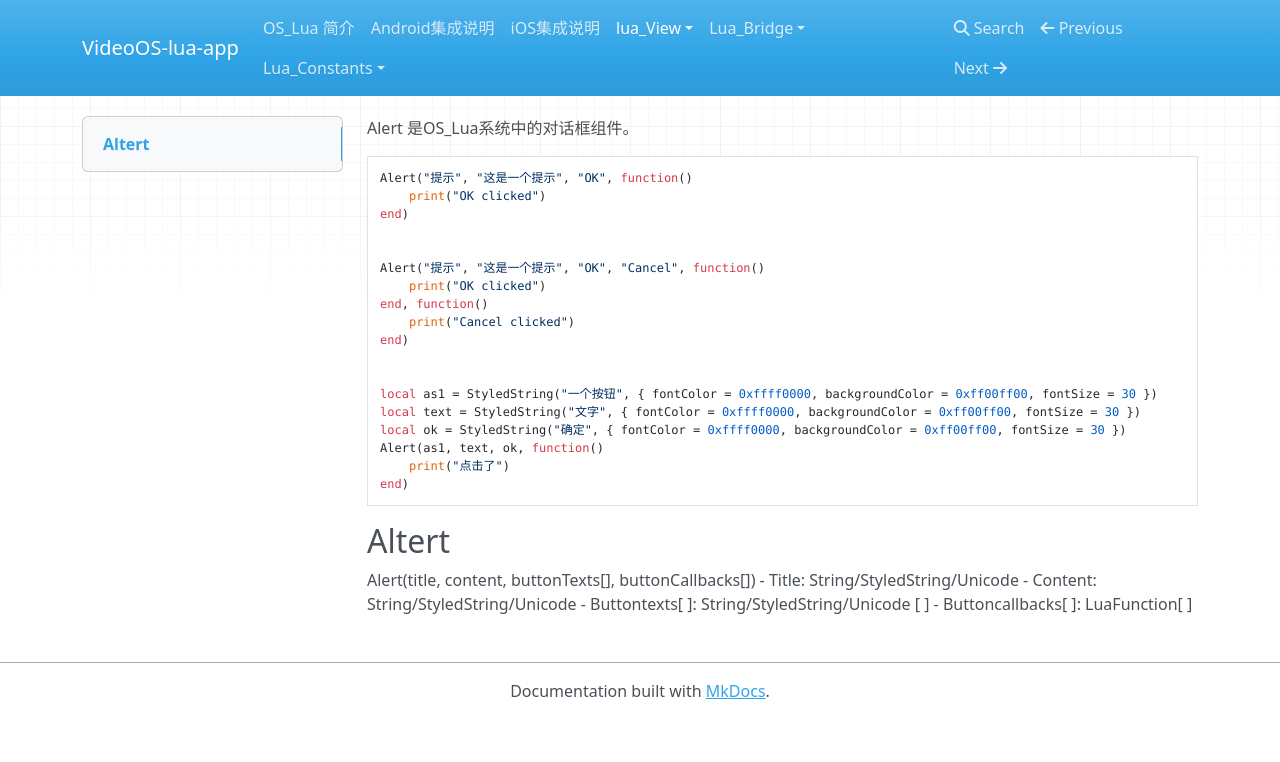
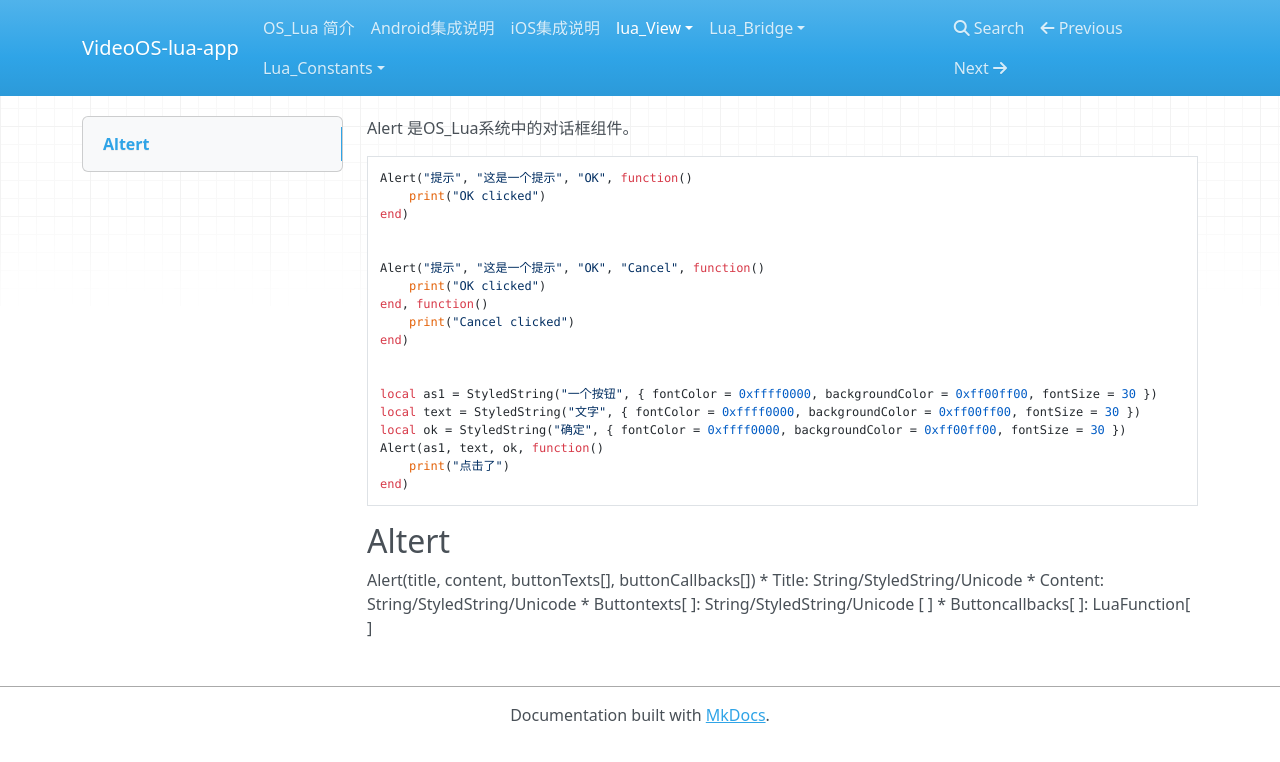
Before and after one commit to VideoOS/VideoOS-lua-app, an MkDocs documentation site: the page built from docs/API/Lua_View/Alert.md, in a window 1280 px wide. Shown: the top 762 px of the page. Built offline with MkDocs 1.6.1, drawn with Linux system fonts in a browser that asks for light colours; nearby versions of some CDN libraries; part of the change alters nothing that is shown.

````diff
--- a/docs/API/Lua_View/Alert.md
+++ b/docs/API/Lua_View/Alert.md
@@ -23,7 +23,7 @@ end)
 ```
 ## Altert
 Alert(title, content, buttonTexts[], buttonCallbacks[])
-- Title: String/StyledString/Unicode
-- Content: String/StyledString/Unicode
-- Buttontexts[ ]: String/StyledString/Unicode [ ]
-- Buttoncallbacks[ ]: LuaFunction[ ]
+* Title: String/StyledString/Unicode
+* Content: String/StyledString/Unicode
+* Buttontexts[ ]: String/StyledString/Unicode [ ]
+* Buttoncallbacks[ ]: LuaFunction[ ]
````
